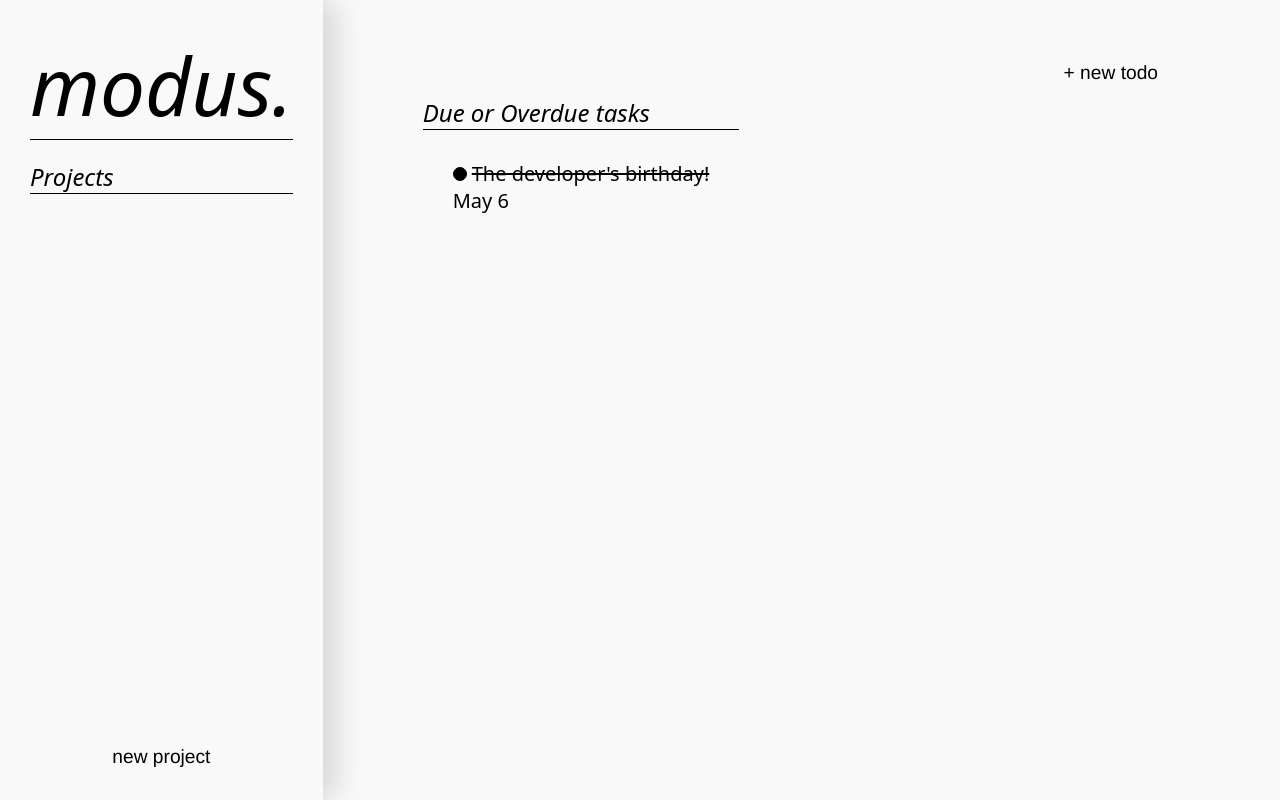
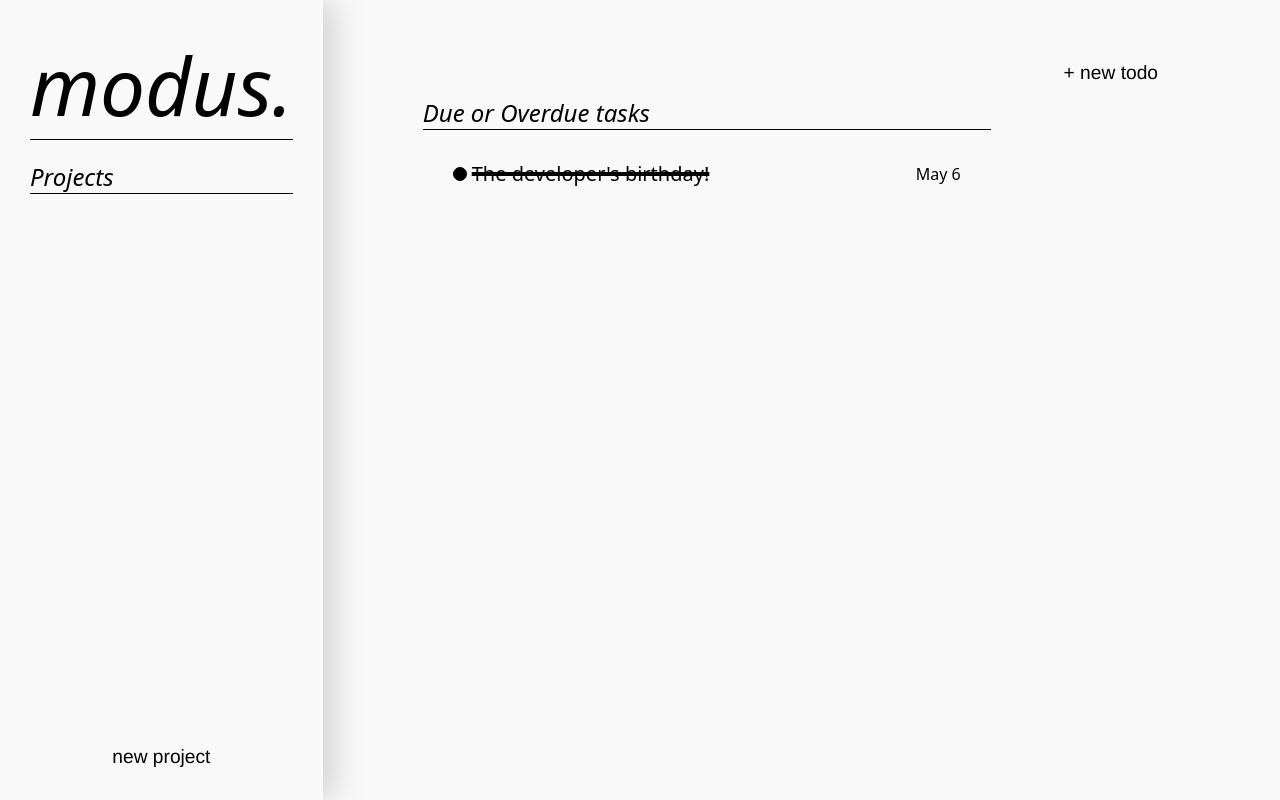
Before and after one commit to dantoms/top-todolist, a website built with webpack: page src/template.html in a window 1280 px wide. Built offline with nearby package versions, Linux system fonts and the light colour scheme.

Commit message:
Style first line of task

```diff
--- a/src/styles.css
+++ b/src/styles.css
@@ -85,6 +85,10 @@ button:hover {
   align-self: flex-end;
 }
 
+#tasks {
+  width: 75%;
+}
+
 #new-project-btn {
   margin-top: auto;
 }
@@ -118,4 +122,15 @@ button:hover {
 
 #task-list input[type="checkbox"]:checked + label {
   text-decoration: line-through;
+  text-decoration-thickness: 0.25rem;
 }
+
+.task-main-detail {
+  display: flex;
+  justify-content: space-between;
+  align-items: center;
+}
+
+li > div > p {
+  font-size: 1rem;
+}
```
